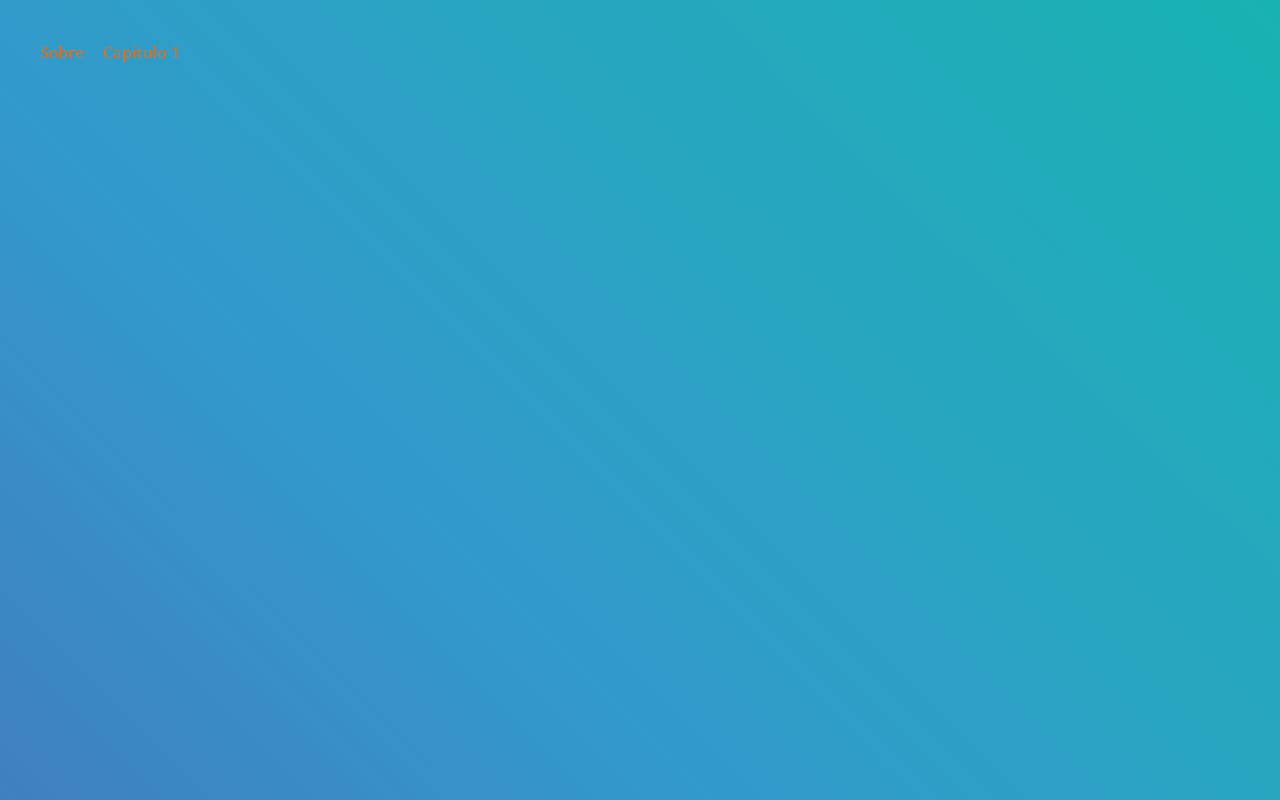
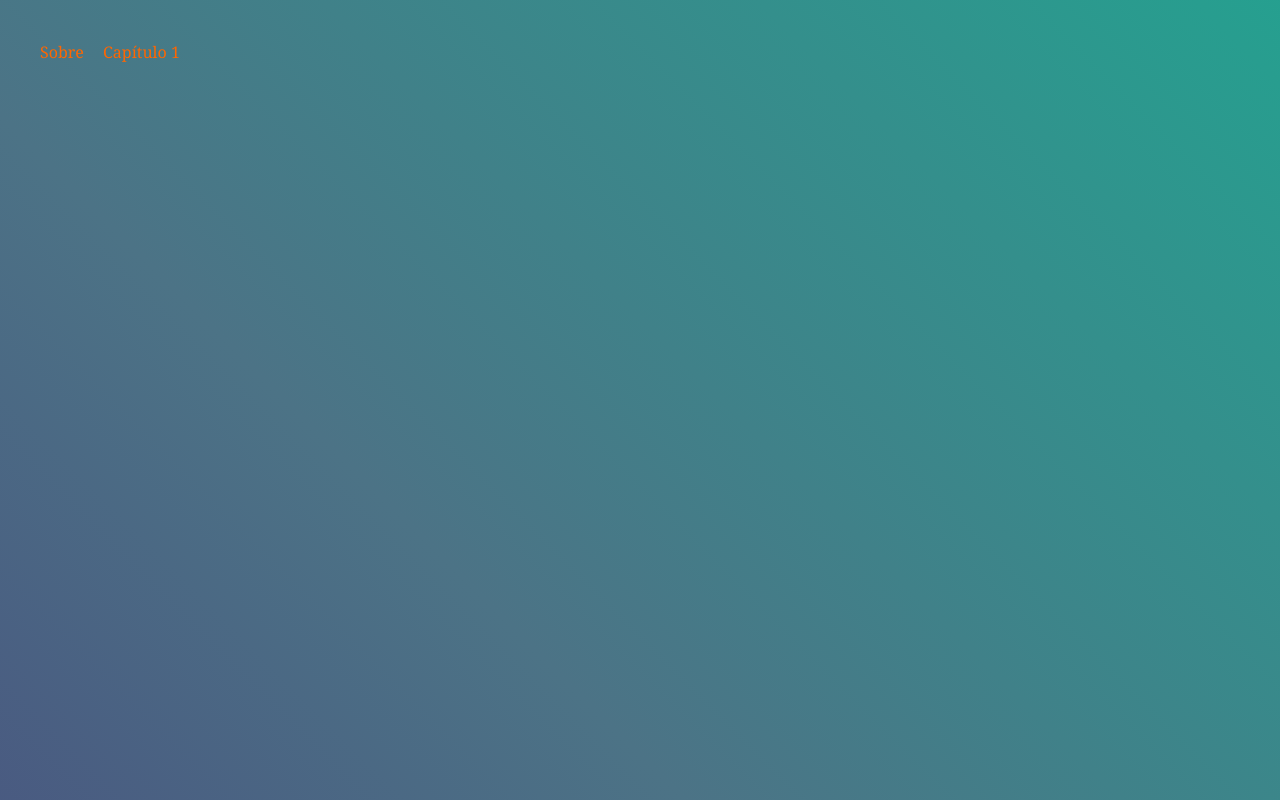
Before and after one commit to Salsa-i/sitesal, a plain HTML site: page index.html in a window 1280 px wide. Drawn offline with Linux system fonts and the light colour scheme.

Commit message:
versão atualizada / cores e degrade
proximo passo, adição de mensagem

```diff
--- a/style.css
+++ b/style.css
@@ -14,9 +14,9 @@ body {
   /* CORREÇÕES PARA O FUNDO DEGRADÊ */
   background: linear-gradient(
     45deg,
-    #003366, /* Azul Escuro */
-    #663399, /* Roxo */
-    #3399CC, /* Azul Médio */
+    #04203d, /* Azul Escuro */
+    #411072, /* Roxo */
+    #4c7386, /* Azul Médio */
     #00CC99  /* Verde Ciano */
   );
   /* background-attachment: fixed; FAZ O FUNDO COBRIR A TELA INTEIRA E FICAR PARADO */
```
